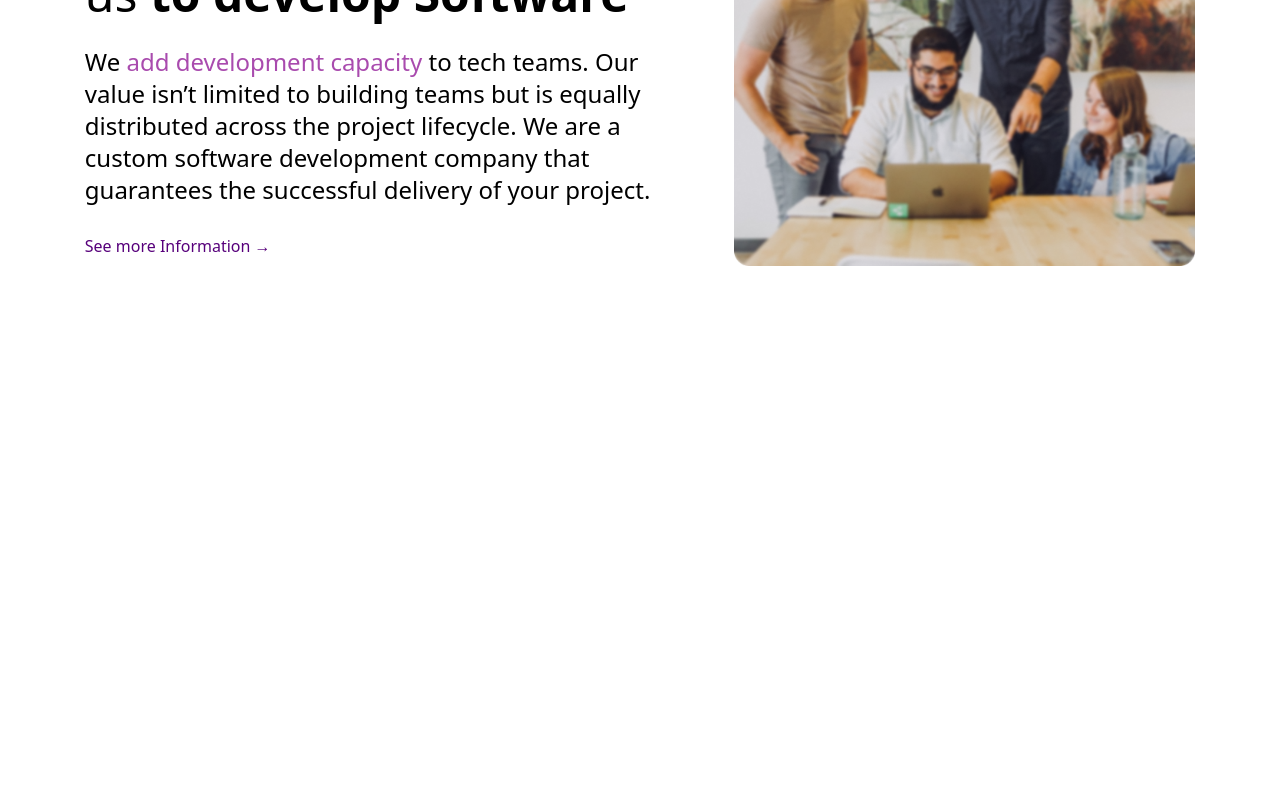
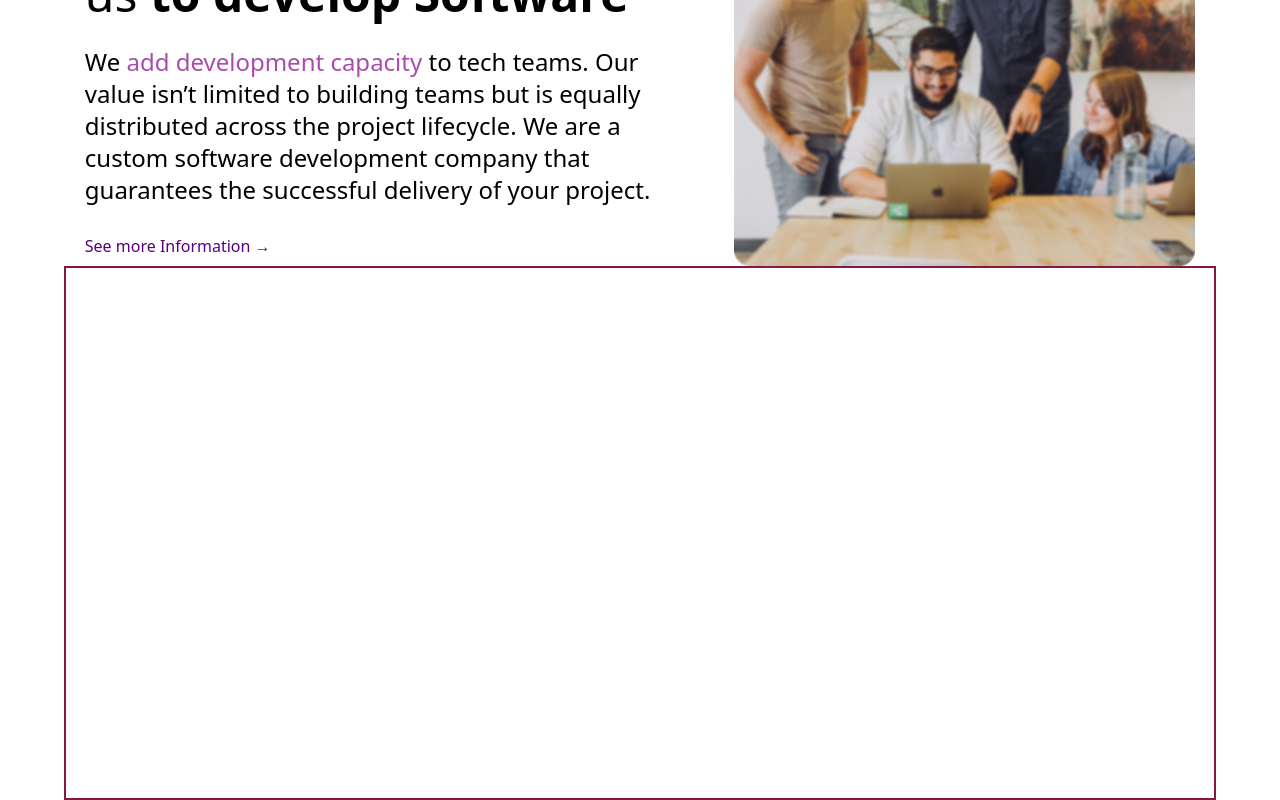
Before and after one commit to obuastella/the4coders, a React (Create React App) app in the folder front-end/: page / in a window 1280 px wide. Shown: the part 1396-2196 px from the top of the page. Before the commit the page ends 1662 px from the top, so only its background shows below. Built offline with nearby package versions, Linux system fonts and the light colour scheme.

Commit message:
Setting up new section

```diff
--- a/front-end/src/pages/Home.jsx
+++ b/front-end/src/pages/Home.jsx
@@ -61,6 +61,7 @@ function Home() {
           alt="teams"
         />
       </section>
+      <section className="border-2 border-pink-900 h-2/3 w-[90%] m-auto"></section>
     </div>
   );
 }
```
